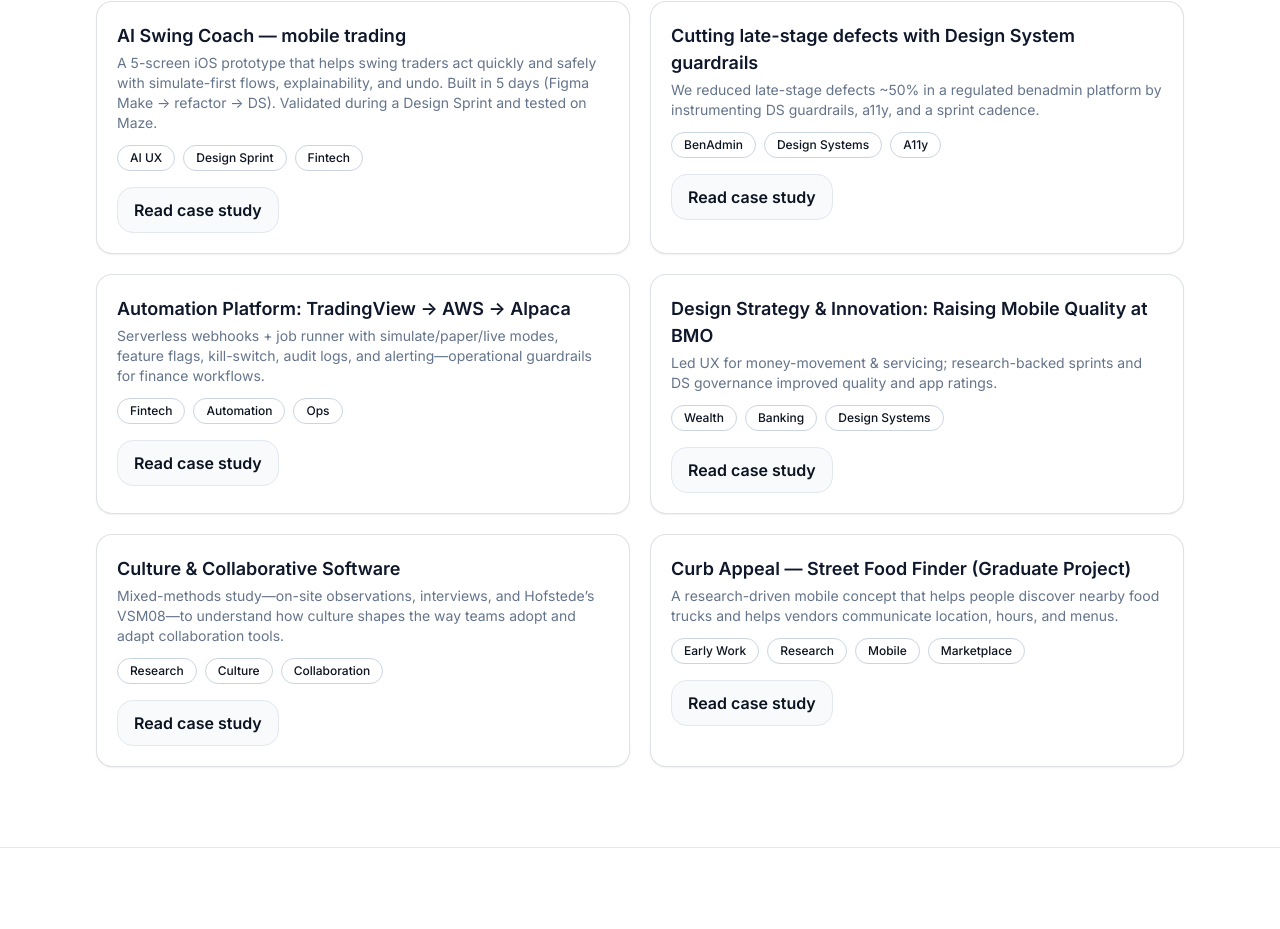
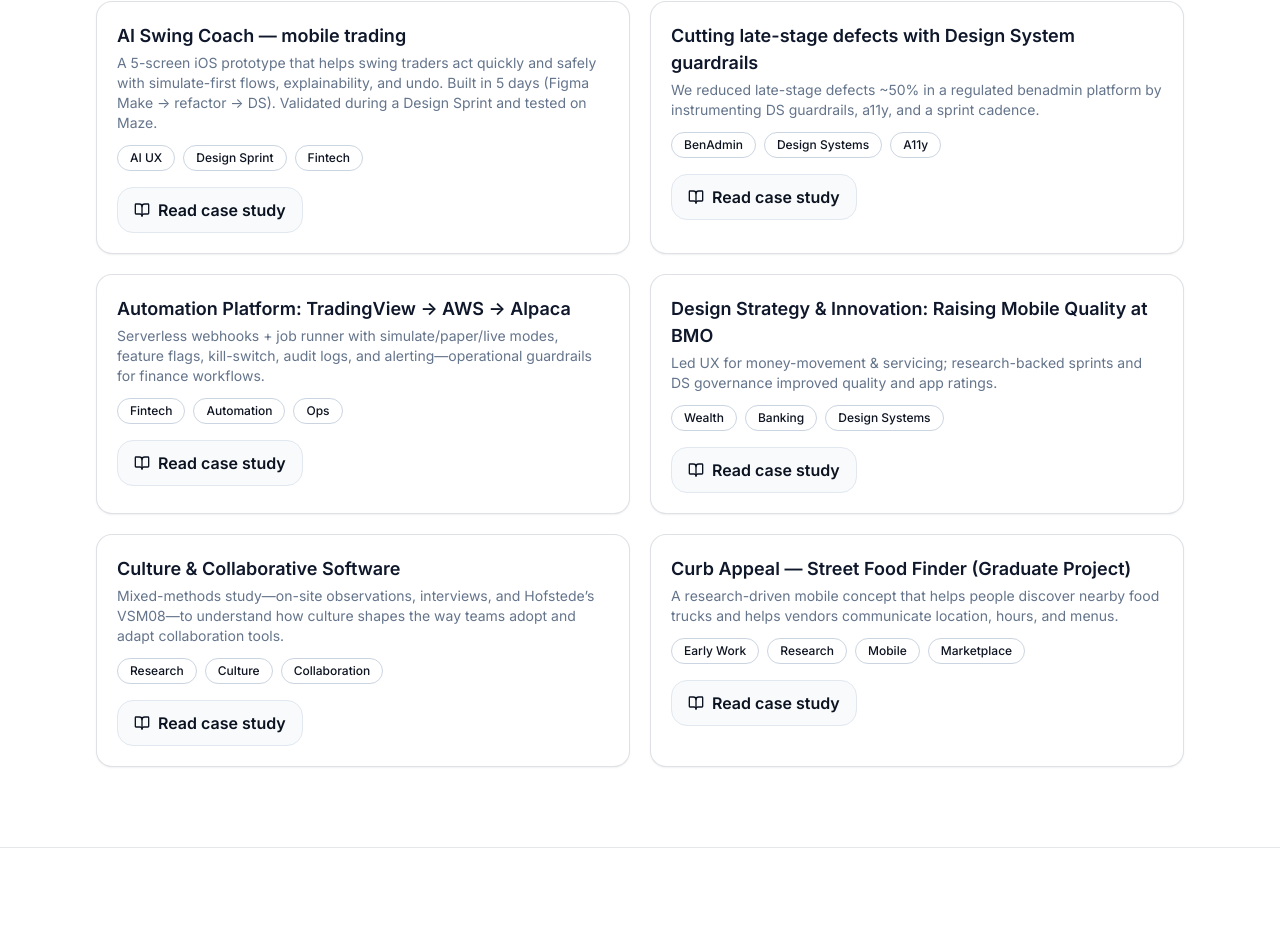
Before and after one commit to rflores-alight/Portfolio, a React (Vite) app: page / in a window 1280 px wide. Shown: the part 2496-3425 px from the top of the page. Built offline with nearby package versions, Linux system fonts and the light colour scheme.

Commit message:
bok icon for Read case study CTA

```diff
--- a/src/App.jsx
+++ b/src/App.jsx
@@ -1,6 +1,6 @@
 import React, { useState, useEffect, useRef } from "react";
 import { motion } from "framer-motion";
-import { Mail, Download, ShieldCheck, Layers, Sparkles, Cpu, Briefcase, Calendar, Lightbulb, X, Linkedin, TrendingUp, Users2, BrainCircuit, MonitorSmartphone} from "lucide-react";
+import { BookOpen, Mail, Download, ShieldCheck, Layers, Sparkles, Cpu, Briefcase, Calendar, Lightbulb, X, Linkedin, TrendingUp, Users2, BrainCircuit, MonitorSmartphone} from "lucide-react";
 import { Button } from "@/components/ui/button";
 import { Card, CardContent, CardHeader, CardTitle } from "@/components/ui/card";
 import { Pill } from "@/components/ui/pill";
@@ -600,6 +600,7 @@
         className="cursor-pointer"
         onClick={() => onOpenModal(cs)}
       >
+        <BookOpen className="h-4 w-4" aria-hidden="true" />
         Read case study
       </Button>
     </CardContent>
```
